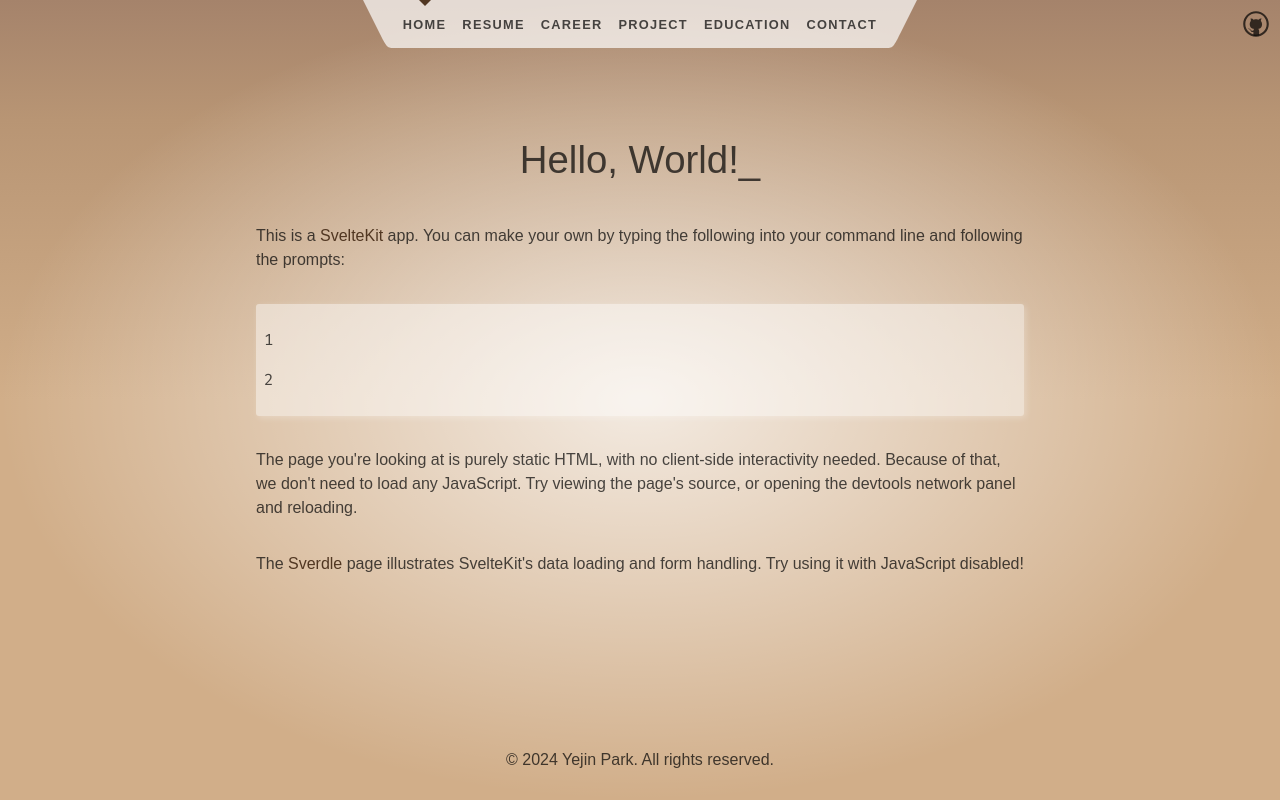
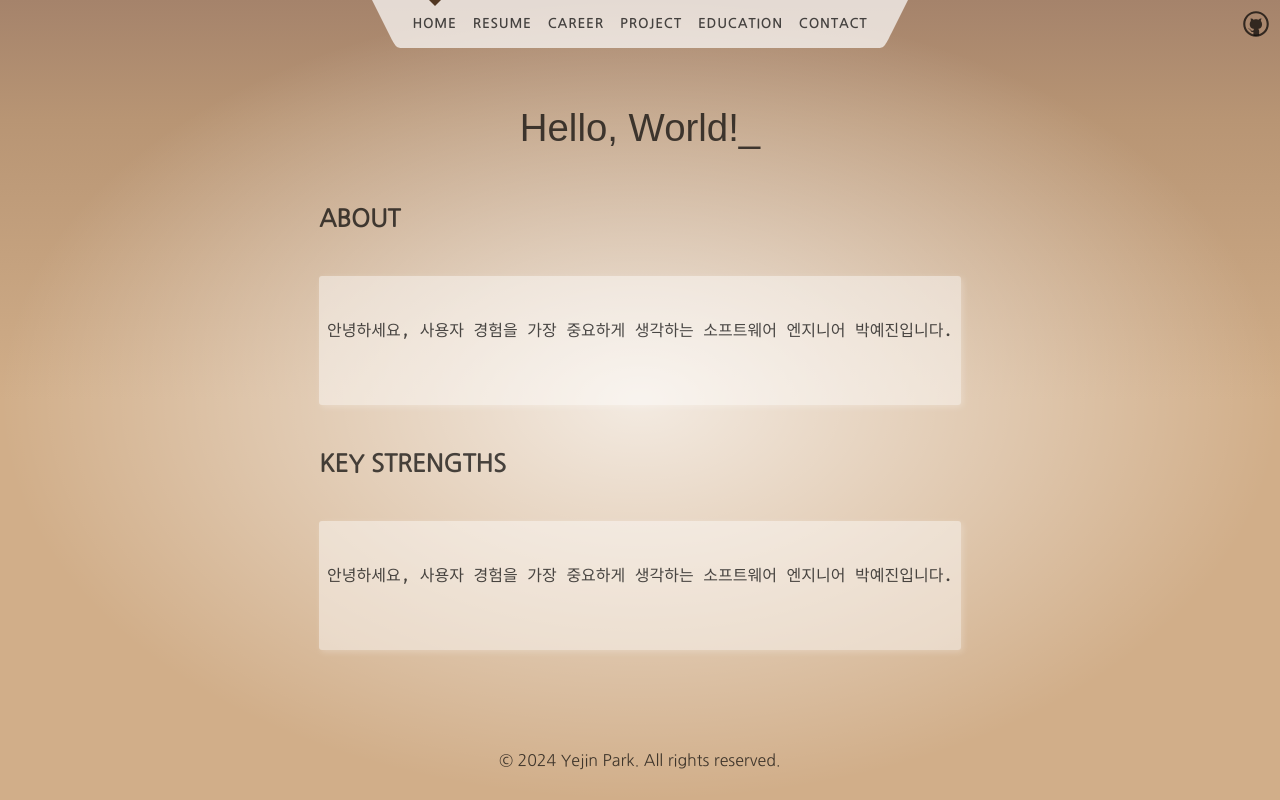
Before and after one commit to hellojennpark/hellojennpark.com, a SvelteKit app: page /ko/home in a window 1280 px wide. Built offline with nearby package versions, Linux system fonts and the light colour scheme; a web font is replaced by a local one.

Commit message:
Update home page content and styles

```diff
--- a/src/routes/ko/home/+page.svelte
+++ b/src/routes/ko/home/+page.svelte
@@ -8,23 +8,14 @@
 <div class="text-column">
 	<h1 class="jersey-10-charted-regular">Hello, World!_</h1>
 
-	<p>
-		This is a <a href="https://kit.svelte.dev">SvelteKit</a> app. You can make your own by typing the
-		following into your command line and following the prompts:
-	</p>
-
-	<pre><p>1</p><p>2</p></pre>
-
-	<p>
-		The page you're looking at is purely static HTML, with no client-side interactivity needed.
-		Because of that, we don't need to load any JavaScript. Try viewing the page's source, or opening
-		the devtools network panel and reloading.
-	</p>
-
-	<p>
-		The <a href="/sverdle">Sverdle</a> page illustrates SvelteKit's data loading and form handling. Try
-		using it with JavaScript disabled!
-	</p>
+	<p class="bolder">ABOUT</p>
+	<pre>
+		<p>안녕하세요, 사용자 경험을 가장 중요하게 생각하는 소프트웨어 엔지니어 박예진입니다.</p>
+	</pre>
+	<p class="bolder">KEY STRENGTHS</p>
+	<pre>
+		<p>안녕하세요, 사용자 경험을 가장 중요하게 생각하는 소프트웨어 엔지니어 박예진입니다.</p>
+	</pre>
 </div>
 
 
@@ -33,5 +24,12 @@
 		font-family: "Jersey 10 Charted", sans-serif;
 		font-weight: 400;
 		font-style: normal;
+		user-select: none; /* 텍스트 선택 비활성화 */
+		cursor: default; /* 기본 커서로 변경 */
+	}
+
+	.bolder {
+		font-weight: 800;
+		font-size: 1.5rem;
 	}
 </style>
--- a/src/routes/styles.css
+++ b/src/routes/styles.css
@@ -1,7 +1,8 @@
 @import '@fontsource/fira-mono';
+@import url('https://fonts.googleapis.com/css2?family=Nanum+Gothic&display=swap');
 
 :root {
-	--font-body: Arial, -apple-system, BlinkMacSystemFont, 'Segoe UI', Roboto, Oxygen, Ubuntu,
+	--font-body: "Nanum Gothic", Arial, -apple-system, BlinkMacSystemFont, 'Segoe UI', Roboto, Oxygen, Ubuntu,
 		Cantarell, 'Open Sans', 'Helvetica Neue', sans-serif;
 	--font-mono: 'Fira Mono', monospace;
 	--color-bg-0: #A5836B;
@@ -50,12 +51,12 @@ a:hover {
 }
 
 h1 {
-	font-size: 2rem;
+	font-size: 3rem;
 	text-align: center;
 }
 
 h2 {
-	font-size: 1rem;
+	font-size: 2rem;
 }
 
 pre {
```
